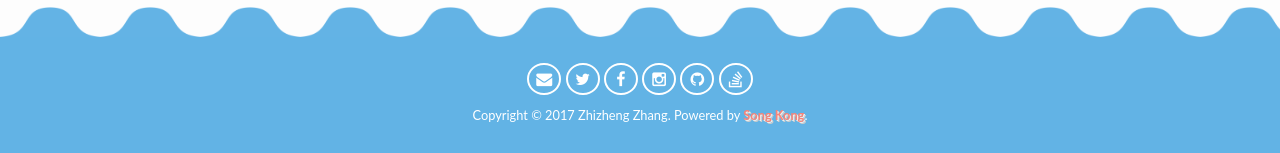
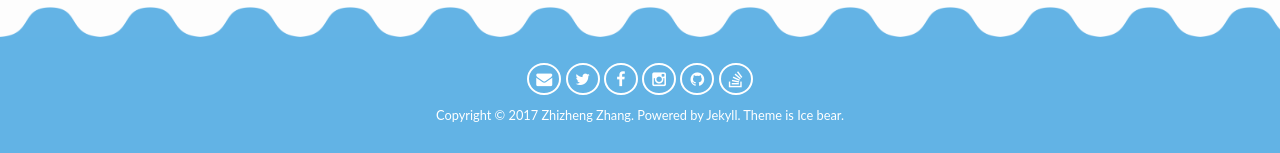
Before and after one commit to izhizheng/izhizheng.github.io, a Jekyll site: the page built from index.html, in a window 1280 px wide. Shown: the part 1321-1474 px from the top of the page. Built offline with Jekyll 4.4.1, drawn with Linux system fonts in a browser that asks for light colours.

Commit message:
Update copyright

```diff
--- a/_includes/footer.html
+++ b/_includes/footer.html
@@ -29,7 +29,7 @@
         {% if site.hackernews %}<li><a class="social-btn btn-white" href="https://news.ycombinator.com/user?id={{ site.hackernews }}" target="_blank" rel="nofollow noopener noreferrer" title="Follow me on Hackernews"><i class="fa fa-fw fa-hacker-news"></i></a></li>{% endif %}
       </ul>
     </div>
-    <div class="copyright text-center">Copyright &copy; {{ 'now' | date: "%Y" }} {{ site.author.name }}. Powered by <a href="http://kongsong.me" target="_blank" rel="noopener noreferrer">Song Kong</a></span>.</div>
+    <div class="copyright text-center">Copyright &copy; {{ 'now' | date: "%Y" }} {{ site.author.name }}. Powered by <a href="https://jekyllrb.com/" target="_blank" rel="noopener noreferrer">Jekyll</a>. Theme is <a href="http://kongsong.me" target="_blank" rel="noopener noreferrer">Ice bear</a>.</div>
   </div>
   <div id="top" class="btn-top" style="display:none">
     <a href=" #header "><i class="fa fa-paw" aria-hidden="true"></i></a>
--- a/assets/_sass/_base.links.scss
+++ b/assets/_sass/_base.links.scss
@@ -10,6 +10,15 @@ blockquote a {
   text-shadow: none;
   &:hover {
     border-bottom: 1px dashed $blue;
+  }
+}
+
+.copyright a {
+  font-weight: normal;
+  color: $white;
+  text-shadow: none;
+  &:hover {
+    border-bottom: 1px dashed $light-red;
   }
 }
 
```
